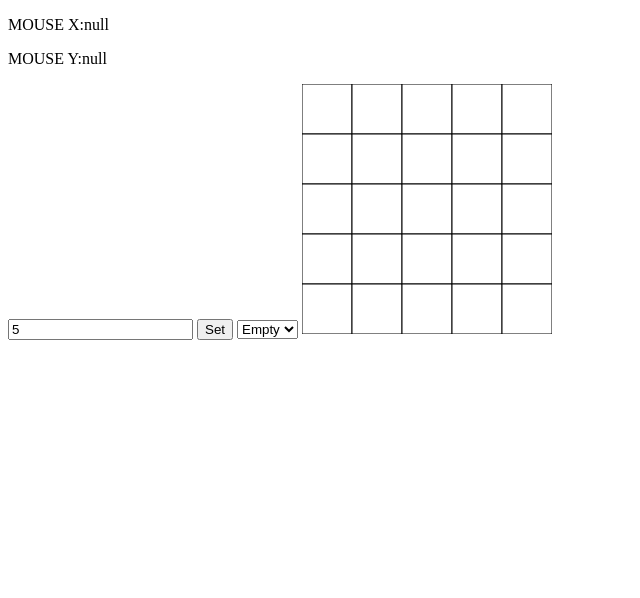
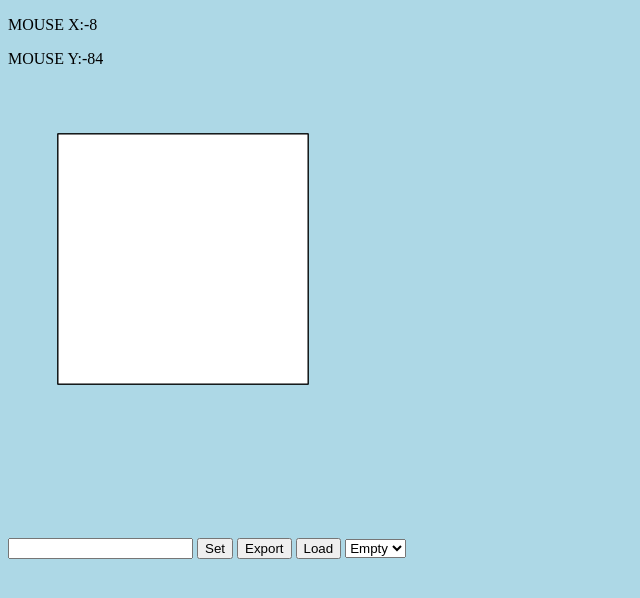
Before and after one commit to NobbyBop/operator, a plain HTML site: page index.html in a window 1280 px wide. Both pictures are taken after a click on the button "Set". Shown: the whole page, without its empty margins (0-640 px from the left). Drawn offline with Linux system fonts and the light colour scheme.

Commit message:
improved rendering

```diff
--- a/canvas.js
+++ /dev/null
@@ -1,35 +0,0 @@
-const UNIT_PX = 50
-
-// Canvas Size in Pixels
-function getCanvasWidth(){
-    return CANVAS.getAttribute("width")
-}
-
-function setCanvasWidthPixels(width){
-    return CANVAS.setAttribute("width", width)
-}
-
-function getCanvasHeightPixels(){
-    return CANVAS.getAttribute("height")
-}
-
-function setCanvasHeightPixels(height){
-    return CANVAS.setAttribute("height", height)
-}
-
-// Canvas Size in Units
-function getCanvasWidthUnits(){
-    return CANVAS.getAttribute("width") / UNIT_PX
-}
-
-function setCanvasWidthUnits(width){
-    return CANVAS.setAttribute("width", width * UNIT_PX)
-}
-
-function getCanvasHeightUnits(){
-    return CANVAS.getAttribute("height") / UNIT_PX
-}
-
-function setCanvasHeightUnits(height){
-    return CANVAS.setAttribute("height", height * UNIT_PX)
-}
--- a/global.js
+++ b/global.js
@@ -1,8 +1,21 @@
+const UNIT_PX = 50
+
+// Mouse variables
 let MOUSE_X = null
 let MOUSE_Y = null
 let R_CLICK = 0
 
+// Grid size
+let NUM_GRID_COLS = 0
+let NUM_GRID_ROWS = 0
+
+let LEVEL = []
+
 const CANVAS = document.getElementById("canvas")
+CANVAS.width = 800
+CANVAS.height = 450
+
+const CTX = CANVAS.getContext("2d")
 
 const TILES = {
     0: {
--- a/grid.js
+++ b/grid.js
@@ -1,29 +1,14 @@
 function setGridSize(x, y){
-    setCanvasHeightUnits(x)
-    setCanvasWidthUnits(y)
-    renderGrid()
+    NUM_GRID_COLS = x
+    NUM_GRID_ROWS = y
+
+    // Reset the level.
+    LEVEL = []
+    for(let col = 0; col < NUM_GRID_ROWS; col++){
+        LEVEL.push(Array.apply(null, Array(NUM_GRID_COLS)).map(() => { return 0 }))
+    }}
+
+function setSquare(row, col, tile){
+    LEVEL[row][col] = tile
+    drawSquare(row, col)
 }
-
-function drawSquare(row, col){
-    var ctx = CANVAS.getContext("2d")
-    if (isBetweenExclusive(row*UNIT_PX, row*UNIT_PX+UNIT_PX, MOUSE_X) &&
-        isBetweenExclusive(col*UNIT_PX, col*UNIT_PX+UNIT_PX, MOUSE_Y) &&
-        (MOUSE_X !== null && MOUSE_Y !== null)
-        ) {
-        ctx.fillRect(row*UNIT_PX, col*UNIT_PX, UNIT_PX, UNIT_PX)
-    } else {
-        // TODO - Render the saved placed tile that exists at this (row, col)
-        ctx.clearRect(row*UNIT_PX, col*UNIT_PX, UNIT_PX, UNIT_PX)
-        ctx.strokeRect(row*UNIT_PX, col*UNIT_PX, UNIT_PX, UNIT_PX)
-    }
-}
-
-function renderGrid(){
-    spaces_x = getCanvasWidthUnits()
-    spaces_y = getCanvasHeightUnits()
-    for(let rows = 0; rows < spaces_x; rows++){
-        for(let cols = 0; cols < spaces_y; cols++){
-            drawSquare(rows, cols)
-        }
-    }
-}
--- a/index.html
+++ b/index.html
@@ -10,21 +10,31 @@
         <link rel="stylesheet" href="">
     </head>
     <body>
+        <div id="info-div">
             <p id="mouse_x">MOUSE X:NULL</p>
             <p id="mouse_y">MOUSE Y:NULL</p>
+        </div>
+        <div id="canvas-div">
+             <canvas id="canvas"></canvas>
+        </div>
+
+        <div id="input-div">
             <input id="grid-input" type="number">
-        <button id="button">Set</button>
+            <button id="set-button">Set</button>
+            <button id="export-button">Export</button>
+            <button id="load-button">Load</button>
             <select id="tile-select">
                 <option value="0">Empty</option>
                 <option value="1">Block</option>
                 <option value="2">Bridge</option>
             </select>
+        </div>
 
-        <canvas id="canvas"></canvas>
         <script src="util.js"></script>
-        <script src="canvas.js"></script>
+        <script src="render.js"></script>
         <script src="global.js"></script>
         <script src="grid.js"></script>
         <script src="main.js"></script>
+        <link rel="stylesheet" href="style.css">
     </body>
 </html>
--- a/main.js
+++ b/main.js
@@ -1,25 +1,54 @@
-// Mouse movement in the Canvas
-
+// Mouse Movement - calculated every mouse move on the entire screen
 document.getRootNode().addEventListener("mousemove", function(e){
     const rect = CANVAS.getBoundingClientRect()
-    if (e.clientX > rect.right || e.clientX < rect.left || e.clientY > rect.bottom || e.clientY < rect.top){
-        MOUSE_X = null
-        MOUSE_Y = null
-    } else {
-        MOUSE_X = e.clientX - rect.x
-        MOUSE_Y = e.clientY - rect.y
-    }
-    renderGrid()
+    // if (e.clientX > rect.right || e.clientX < rect.left || e.clientY > rect.bottom || e.clientY < rect.top){
+    //     MOUSE_X = null
+    //     MOUSE_Y = null
+    // } else {
+    //     MOUSE_X = e.clientX - rect.x
+    //     MOUSE_Y = e.clientY - rect.y
+    // }
+    MOUSE_X = e.clientX - rect.x
+    MOUSE_Y = e.clientY - rect.y
     document.getElementById("mouse_x").innerText = `MOUSE X:${MOUSE_X}`
     document.getElementById("mouse_y").innerText = `MOUSE Y:${MOUSE_Y}`
+    render()
 })
 
-const submitButton = document.getElementById("button")
-submitButton.addEventListener("click", () => {
-    let inputField = document.getElementById("grid-input")
-    setGridSize(inputField.value, inputField.value)
-})
+// // Listener for placing tiles.
+// CANVAS.addEventListener("mousedown", function(e){
+//     let selectedTile = document.getElementById("tile-select").value
+//     setSquare(MOUSE_X, MOUSE_Y, selectedTile)
+// })
 
-let inputField = document.getElementById("grid-input").value = "5"
-setGridSize(5, 5)
-renderGrid()
+// // Listener for resizing grid
+// const submitButton = document.getElementById("set-button")
+// submitButton.addEventListener("click", () => {
+//     let inputField = document.getElementById("grid-input")
+//     setGridSize(inputField.value, inputField.value)
+// })
+
+// const exportButton = document.getElementById("")
+
+// let inputField = document.getElementById("grid-input").value = "5"
+// setGridSize(5, 5)
+NUM_GRID_COLS=5
+NUM_GRID_ROWS=5
+LEVEL = [
+    [0, 1, 2, 0, 1],
+    [2, 0, 1, 2, 0],
+    [1, 2, 0, 1, 2],
+    [0, 1, 2, 0, 1],
+    [2, 0, 1, 2, 0]
+]
+LEVEL = [
+    [0, 0, 0, 0, 0],
+    [0, 0, 0, 0, 0],
+    [0, 0, 0, 0, 0],
+    [0, 0, 0, 0, 0],
+    [0, 0, 0, 0, 0]
+]
+console.log(LEVEL[0][0])
+console.log(LEVEL[0][1])
+console.log(LEVEL[0][2])
+renderTiles()
--- /dev/null
+++ b/render.js
@@ -0,0 +1,43 @@
+// Responsible for rendering graphics to the screen
+
+// How far from the left and top the grid is ON THE CANVAS.
+const GRID_OFFSET_X = 50
+const GRID_OFFSET_Y = 50
+
+function renderTiles(){
+    for(let row=0; row<NUM_GRID_COLS; row++){
+        for(let col=0; col<NUM_GRID_ROWS; col++){
+            let currentTile = LEVEL[row][col]
+            let tileColor = TILES[currentTile].color
+            CTX.fillStyle = tileColor
+            CTX.fillRect(
+                col*UNIT_PX + GRID_OFFSET_X,
+                row*UNIT_PX + GRID_OFFSET_Y,
+                UNIT_PX,
+                UNIT_PX
+            )
+        }
+    }
+    CTX.strokeStyle = "black"
+    CTX.strokeRect(GRID_OFFSET_X, GRID_OFFSET_Y, NUM_GRID_COLS*UNIT_PX, NUM_GRID_ROWS*UNIT_PX)
+}
+
+function renderHighlight(){
+    if (MOUSE_X > GRID_OFFSET_X && MOUSE_X < NUM_GRID_COLS*UNIT_PX+GRID_OFFSET_X &&
+        MOUSE_Y > GRID_OFFSET_Y && MOUSE_Y < NUM_GRID_ROWS*UNIT_PX+GRID_OFFSET_Y) {
+        let targetX = Math.floor((MOUSE_X-GRID_OFFSET_X)/UNIT_PX) * UNIT_PX + GRID_OFFSET_X
+        let targetY = Math.floor((MOUSE_Y-GRID_OFFSET_Y)/UNIT_PX) * UNIT_PX + GRID_OFFSET_Y
+        CTX.strokeStyle = "yellow"
+        CTX.strokeRect(
+            targetX,
+            targetY,
+            UNIT_PX,
+            UNIT_PX
+        )
+    }
+}
+
+function render(){
+    renderTiles()
+    renderHighlight()
+}
--- /dev/null
+++ b/style.css
@@ -0,0 +1,3 @@
+body {
+  background-color: lightblue;
+}
```
Also changed, not shown: util.js (line endings or trailing spaces), 1 other file. Lines whose indentation alone changed are shown as unchanged.
